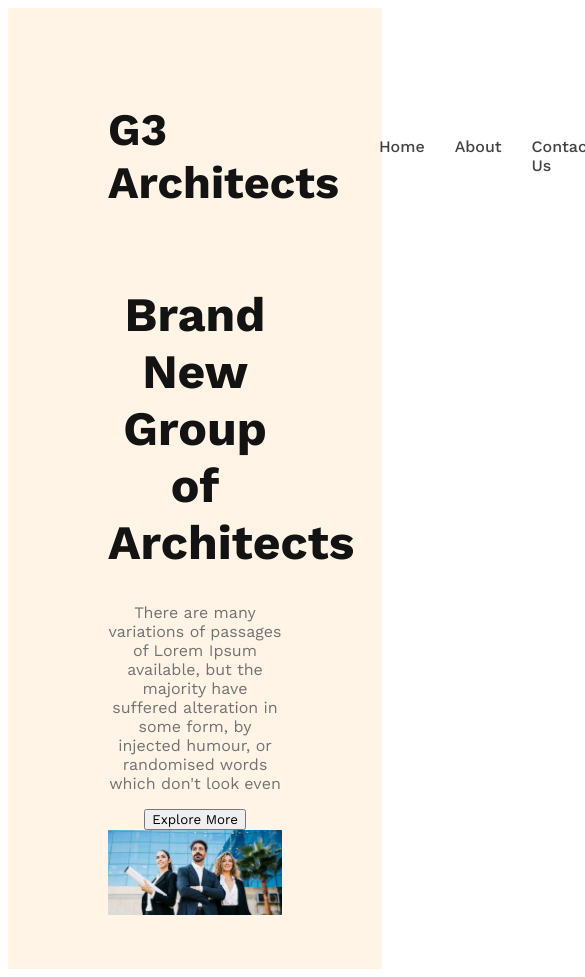
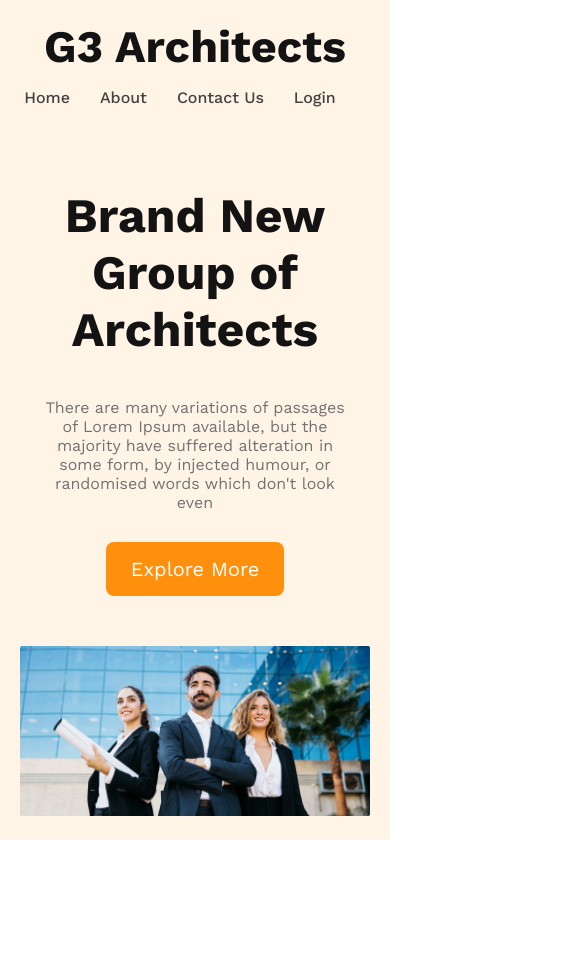
Before and after one commit to zahid-hasan0/g3-architects-website, a plain HTML site: page index.html in a window 390 px wide. Shown: the top 977 px of the page, 585 px wide, since content can reach past the window. After the commit the page ends 844 px from the top, so only its background shows below. Drawn offline with nearby package versions, Linux system fonts and the light colour scheme.

Commit message:
header section responsive for mobile phone and medium device

```diff
--- a/style/architect.css
+++ b/style/architect.css
@@ -1,10 +1,28 @@
 
 @import url('https://fonts.googleapis.com/css2?family=Work+Sans:ital,wght@0,400;0,500;0,600;0,700;0,800;0,900;1,400&display=swap');
 
+/* shared syles */
 *{
     font-family: 'Work Sans', sans-serif;
+    margin: 0;
+    padding: 0;
+    box-sizing: border-box;
 }
 
+.btn-primary{
+    padding: 15px 25px;
+    margin: 20px 0px;
+    border-radius: 8px;
+background: #FF900E;
+border: none;
+color: #fff;
+font-size: 1.25rem;
+font-weight: 700px;
+margin-top: 30px;
+margin-bottom: 50px;
+}
+
+/* header section style */
 
 header{
 
@@ -47,6 +65,8 @@ ul>li>a{
 }
 .banner-title{
     color:  #131313;
+    margin-top: 80px;
+    margin-bottom: 40px;
 
 font-family: Work Sans;
 font-size: 3rem;
@@ -58,6 +78,7 @@ font-weight: 700;
     width: 100%;
 }
 .banner-description{
+    margin: 0 20px;
     color:  #727272;
 
 font-family: Work Sans;
@@ -66,3 +87,38 @@ font-size: 1rem;
 font-weight: 400;
 
 }
+
+
+
+/* Responsive for mobile phone device */
+
+@media screen and (max-width:576px) {
+
+    header{
+        padding: 20px;
+    }
+    nav>ul{
+        margin-top: 15px;
+    }
+
+    nav{
+        flex-direction: column;
+    }
+
+}
+
+/* tablet and medium device responsive */
+
+@media screen and (min-width:576px) and (max-width:960px) {
+
+    header{
+        padding: 40px;
+    }
+    nav>ul{
+        margin-top: 15px;
+    }
+    nav{
+        flex-direction: column;
+    }
+
+}
```
